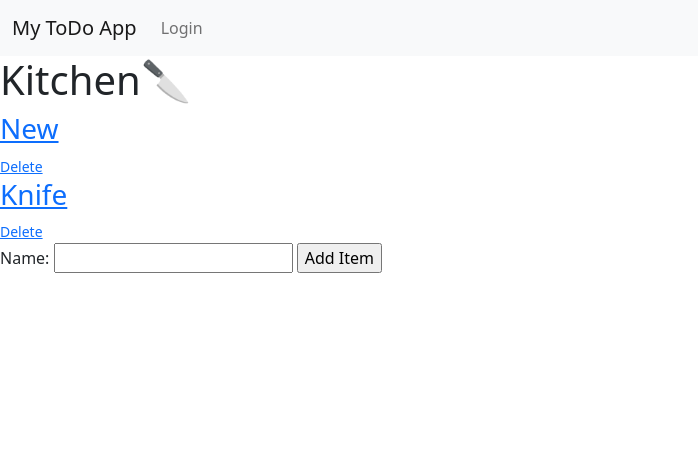
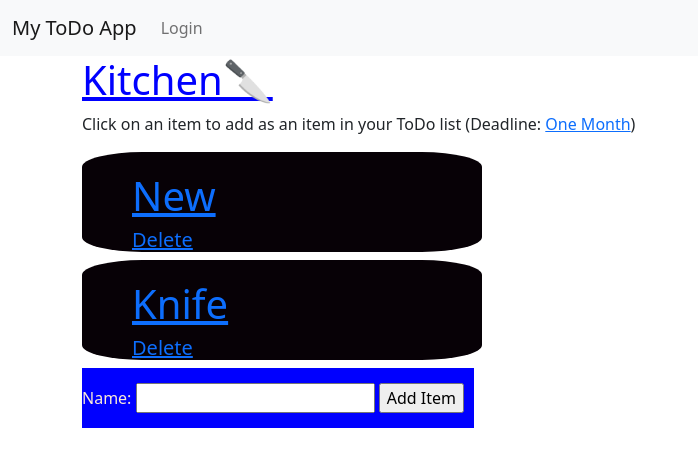
Before and after one commit to Farrhouq/Farrhouq, a Django app: page /room/15 in a window 1280 px wide. Shown: the top 467 px of the page, without its empty margins (0-698 px from the left). Run offline with Django 4.2, Linux system fonts and the light colour scheme; data comes from the database, SQL or seed files in the repository; both versions use the stored data as it was after the commit.

Commit message:
Updated functionality for default deadline for room items

```diff
--- a/base/urls.py
+++ b/base/urls.py
@@ -1,3 +1,4 @@
+from typing import ValuesView
 from django.urls import path
 from . import views
 
@@ -11,5 +12,6 @@ urlpatterns = [
     path('deleteRoom/<str:pk>', views.deleteRoom, name='deleteRoom'),
     path('room/<str:pk>', views.room, name='room'),
     path('deleteRoomItem/<str:pk>', views.deleteRoomItem, name='deleteRoomItem'),
-    path('createItem/<str:pk>', views.addItem, name='createItem')
+    path('createItem/<str:pk>', views.addItem, name='createItem'),
+    path('change/<str:pk>', views.change, name='change'),
 ]
--- a/base/views.py
+++ b/base/views.py
@@ -10,8 +10,11 @@ from django.contrib.auth import login, logout
 from django.contrib.auth.models import User
 
 
+
 # Create your views here.
 
+
+auto_deadline = 'One Month'
 def loginUser(request):
     form = forms.UserForm()
     if request.method == 'POST':
@@ -82,7 +85,7 @@ def addItem(request, pk):
     room = item.room
     user = request.user
     name = item
-    deadline = 'One Month'
+    deadline = auto_deadline
     models.Item.objects.create(
         name = name,
         deadline = deadline,
@@ -140,6 +143,7 @@ def room(request, pk):
     room = models.Room.objects.get(id=pk)
     room_items = room.roomitem_set.all()
     form = forms.RoomItemForm()
+
     if request.method == 'POST':
         room_item_name = request.POST.get('name')
         models.RoomItem.objects.create(
@@ -152,6 +156,7 @@ def room(request, pk):
         'room':room,
         'room_items':room_items,
         'form':form,
+        'auto_deadline': auto_deadline,
     }
     return render(request, 'room.html', context)
 
@@ -161,3 +166,11 @@ def deleteRoomItem(request, pk):
     room = room_item.room
     room_item.delete()
     return redirect('room', room.id)
+
+
+def change(request, pk):
+    if request.method == 'POST':
+        global auto_deadline
+        auto_deadline =  request.POST.get('auto_deadline')
+        return redirect('room', pk)
+    return render(request, 'change.html', )
--- a/templates/bootstrap.html
+++ b/templates/bootstrap.html
@@ -37,6 +37,24 @@
       color: aliceblue;
       background-color: rgb(20, 73, 220);
     }
+
+    .add-item-form{
+      background-color: blue;
+      color: antiquewhite;
+      height: 60px;
+      width: fit-content;
+      padding-top: 15px;
+      padding-right: 10px;
+    }
+
+    .room-item{
+      background-color: rgb(7, 1, 6);
+      width: 400px;
+      padding-top: 20px;
+      border-radius: 15%;
+      padding-left: 50px;
+
+    }
   </style>
   <head>
     <meta charset="utf-8">
--- /dev/null
+++ b/templates/change.html
@@ -0,0 +1,6 @@
+{{auto_deadline}}
+
+<form action="" method="POST">
+    {% csrf_token %}
+    <input type="text" name="auto_deadline" id="auto_deadline" placeholder="Type new value for default deadline">
+</form>
--- a/templates/room.html
+++ b/templates/room.html
@@ -2,22 +2,29 @@
 
 {% block content %}
 
+<div class="container">
 <div>
-<h1>{{room}}</h1>
+<h1 style="color: blue;"><u>{{room}}</u></h1>
+</div>
+<div>
+    <p> Click on an item to add as an item in your ToDo list (Deadline: <a href="{% url 'change' room.id %}">{{auto_deadline}}</a>) </p>
 </div>
 
 <div>
 {%for item in room_items%}
-<h3><a href="{% url 'createItem' item.id %}">{{item}}</a></h3>
-<a href="{% url 'deleteRoomItem' item.id %}"><small>Delete</small></a>
+<div class="room-item">
+<h1><a href="{% url 'createItem' item.id %}">{{item}}</a></h1>
+<h5><a href="{% url 'deleteRoomItem' item.id %}">Delete</a></h5>
+</div>
 {%endfor%}
 </div>
 
-<div>
+<div class="add-item-form">
     <form action="" method="POST">
     {% csrf_token%}
     {{form}}
     <input type="submit" value="Add Item">
     </form>
 </div>
+</div>
 {% endblock content %}
```
Also changed, not shown: base/forms.py (line endings or trailing spaces), db.sqlite3.
